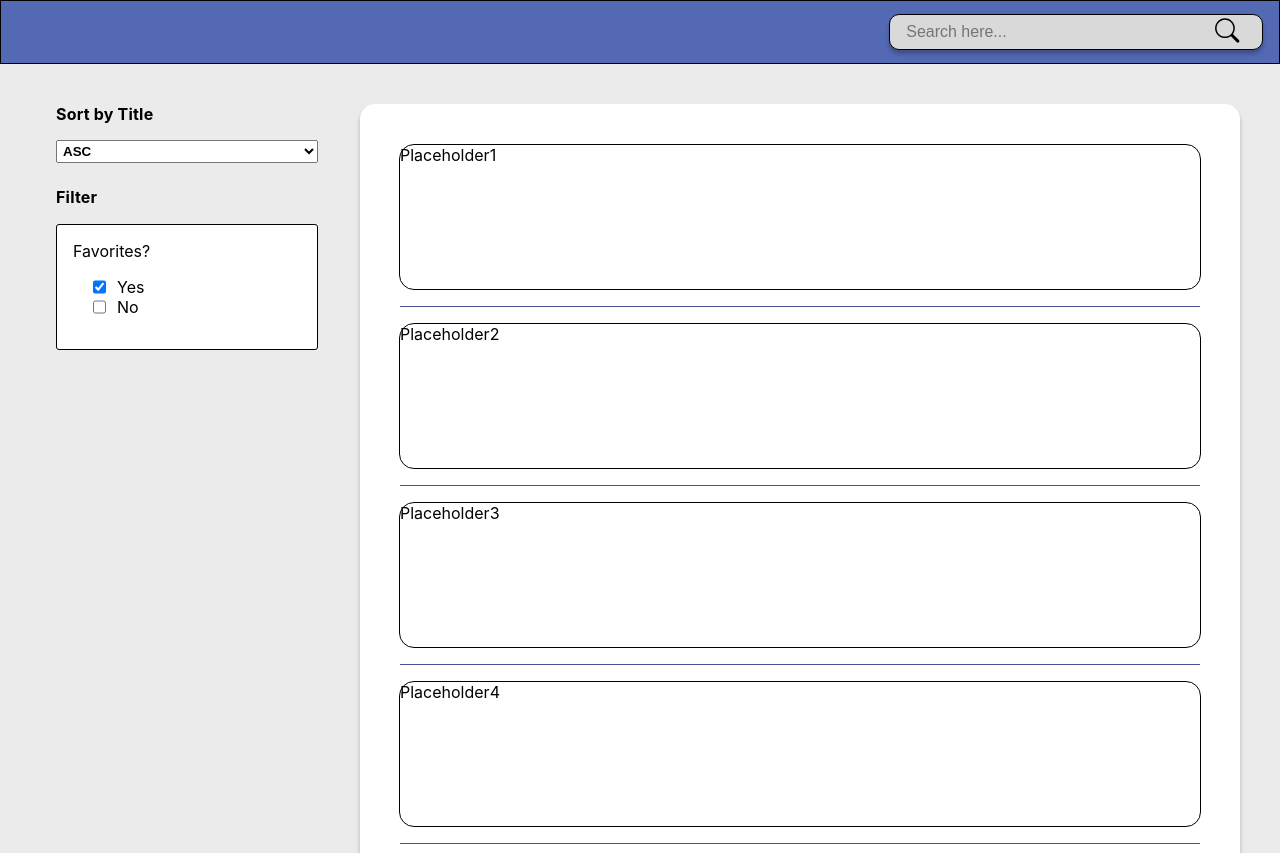
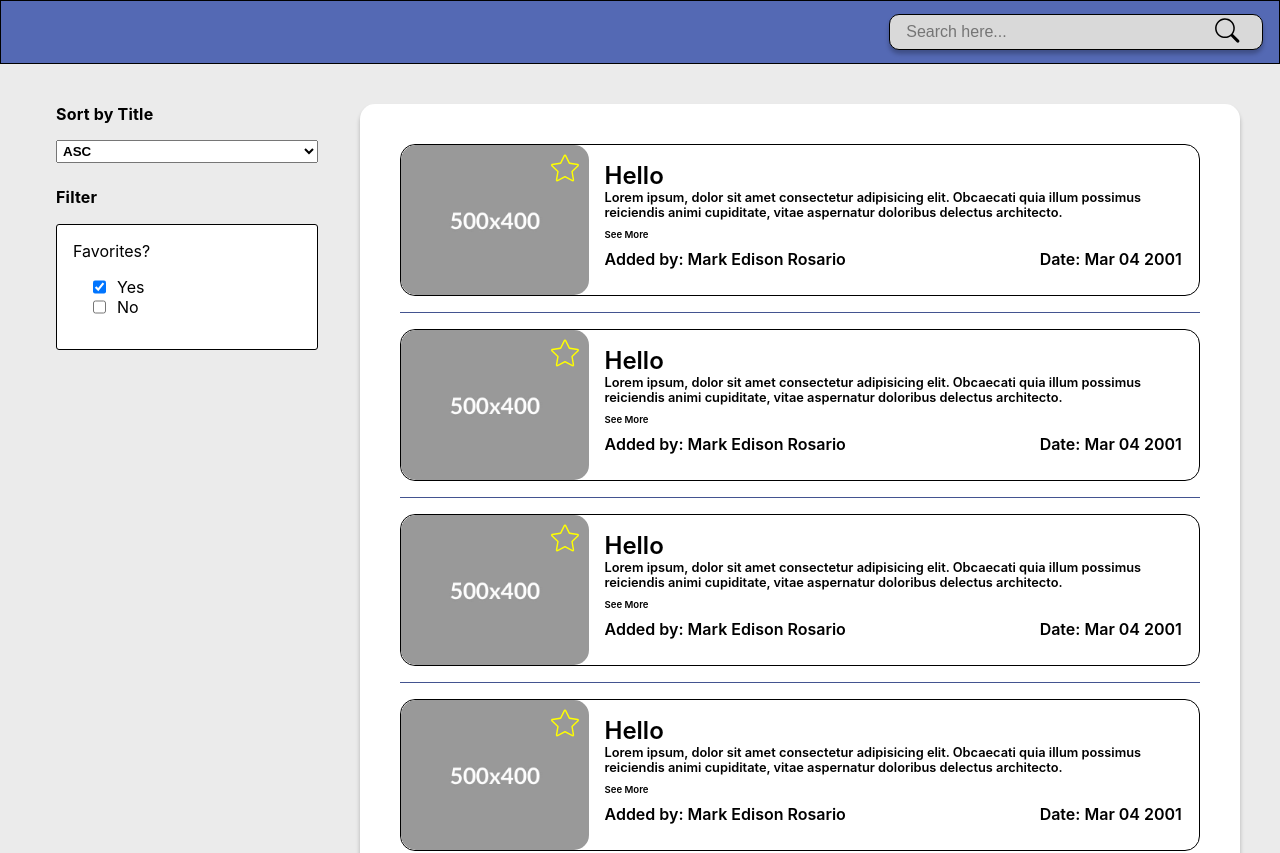
Before and after one commit to MrYious/SBC-TechExam-MarkRosario, a React (Vite) app: page / in a window 1280 px wide. Shown: the top 853 px of the page. Built offline with nearby package versions, Linux system fonts and the light colour scheme.

Commit message:
update RecipeItem to preview data

```diff
--- a/src/components/RecipeItem.tsx
+++ b/src/components/RecipeItem.tsx
@@ -1,12 +1,31 @@
 import { Recipe } from '../slicers/RecipeSlicer'
 import iconStarFilled from '../assets/star-filled.svg'
-import iconStarOutline from '../assets/star-outline.svg'
+import iconStarOutlined from '../assets/star-outline.svg'
 
 export const RecipeItem = (props: {recipe: Recipe}) => {
 
     return (
         <div className='recipeItem'>
-            {props.recipe.title}
+            <div className='imageHolder'>
+                <img src={props.recipe.image} alt="recipe image" id="cover" />
+                <button onClick={() => {}}>
+                    {
+                        false ?
+                            <img src={iconStarFilled} alt="icon star filled " className='icon' />
+                        :
+                            <img src={iconStarOutlined} alt="icon star outlined" className='icon'/>
+                    }
+                </button>
+            </div>
+            <div className='recipeDetails'>
+                <h1 className='recipeTitle'>Hello</h1>
+                <p className='recipeDesc'>{props.recipe.description}</p>
+                <p className='seeMore'>See More</p>
+                <div className='footer'>
+                    <p id='name'> Added by: {props.recipe.name}</p>
+                    <p id='dateAdded'>Date: {props.recipe.dateAdded}</p>
+                </div>
+            </div>
         </div>
     )
 }
--- a/src/pages/Home/Home.scss
+++ b/src/pages/Home/Home.scss
@@ -91,10 +91,74 @@ main {
             }
 
             .recipeItem {
-                height: 9rem;
+                width: 100%;
+                height: 9.5rem;
                 border: 1px solid black;
                 border-radius: 15px;
-                width: 100%;
+                display: flex;
+                box-sizing: border-box;
+                overflow: hidden;
+
+                div.imageHolder {
+                    position: relative;
+
+                    img#cover {
+                        height: 100%;
+                        border-radius: 15px;
+                    }
+
+                    button {
+                        outline: none;
+                        border: none;
+                        cursor: pointer;
+                        background-color: rgba(255, 255, 255, 0);
+                        width: 2.5rem;
+                        height: 2.5rem;
+                        position: absolute;
+                        top: 0.25rem;
+                        right: 0.25rem;
+                        z-index: 2;
+
+                        img.icon {
+                            width: 100%;
+                        }
+                    }
+                }
+
+                div.recipeDetails {
+                    flex: 1;
+                    display: flex;
+                    flex-direction: column;
+                    padding: 1rem;
+
+                    div, p, h1 {
+                        margin: 0;
+                        font-weight: 600;
+                    }
+
+                    p.recipeDesc {
+                        font-size: 0.80rem;
+                    }
+
+                    p.seeMore {
+                        font-size: 0.6rem;
+                        padding: 0.55rem 0px;
+                    }
+
+                    div.footer {
+                        display: flex;
+                        gap: 5px;
+
+                        p#name {
+                            flex: 3;
+                        }
+
+                        p#dateAdded {
+                            flex: 1;
+                        }
+
+                    }
+                }
             }
 
             .line {
```
